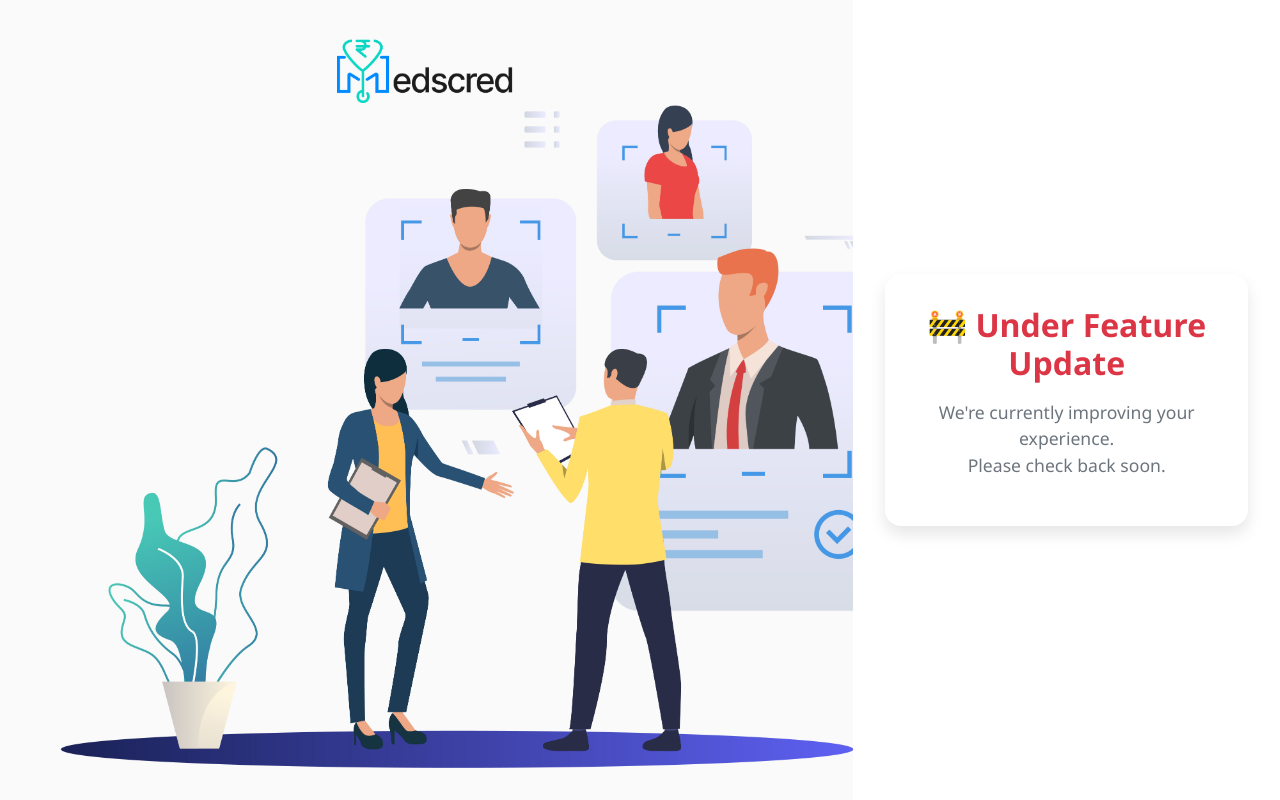
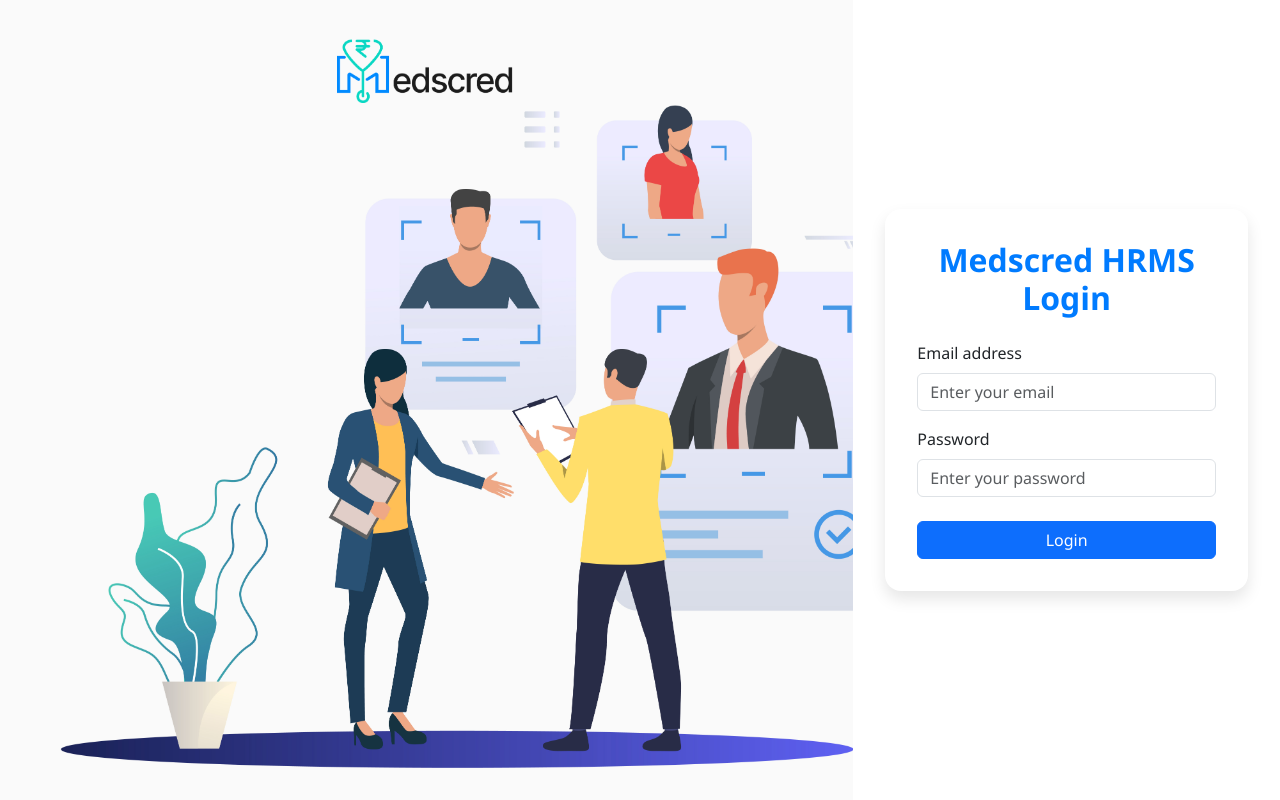
Before and after one commit to ModiFenil/new-repo-meds, a Flask app: page / in a window 1280 px wide. Run offline with Flask 3, Linux system fonts and the light colour scheme.

Commit message:
updated login.html

```diff
--- a/templates/login.html
+++ b/templates/login.html
@@ -3,9 +3,10 @@
 <head>
   <meta charset="UTF-8" />
   <meta name="viewport" content="width=device-width, initial-scale=1" />
-  <title>Medscred HRMS - Under Feature Update</title>
+  <title>Medscred HRMS Login</title>
   <link rel="icon" type="image/png" href="{{ url_for('static', filename='images/favicon.png') }}">
   <link rel="shortcut icon" type="image/png" href="{{ url_for('static', filename='images/favicon.png') }}">
+  <!-- Bootstrap 5 CSS CDN -->
   <link href="https://cdn.jsdelivr.net/npm/bootstrap@5.3.3/dist/css/bootstrap.min.css" rel="stylesheet" />
   <style>
     html, body {
@@ -16,23 +17,35 @@
     }
     .split-left {
       display: flex;
-      flex-direction: column;
       align-items: center;
-      justify-content: flex-start;
+      justify-content: center;
       background: url('/static/images/bg2.jpg') no-repeat center center;
       background-size: cover;
       height: 100vh;
       position: relative;
     }
+.split-left {
+  display: flex;
+  flex-direction: column;
+  align-items: center;        /* Center content horizontally */
+  justify-content: flex-start; /* Start at the top vertically */
+  background: url('/static/images/bg2.jpg') no-repeat center center;
+  background-size: cover;
+  height: 100vh;
+  position: relative;
+}
+
 .logo-container {
   padding: 10px;
   max-width: 340px;
   width: 100%;
-      margin-top: 24px;
+  margin-top: 24px;           /* Adjust as needed for spacing from top */
   display: flex;
-      justify-content: center;
+  justify-content: center;   /* Center logo horizontally inside container */
   align-items: center;
 }
+
+
     .logo-img {
       max-width: 180px;
       width: 100%;
@@ -47,23 +60,22 @@
       padding: 2rem;
       background-color: #ffffff;
     }
-    .update-card {
-      max-width: 500px;
+    .login-card {
+      max-width: 400px;
       width: 100%;
+      box-shadow: 0 0.5rem 1rem rgba(0,0,0,0.1);
+      border-radius: 1rem;
       padding: 2rem;
-      border-radius: 1rem;
       background-color: #fff;
-      box-shadow: 0 0.5rem 1rem rgba(0,0,0,0.1);
-      text-align: center;
     }
-    .update-card h2 {
+    .login-card h2 {
+      margin-bottom: 1.5rem;
       font-weight: 700;
-      color: #dc3545;
-      margin-bottom: 1rem;
+      color: #007bff;
     }
-    .update-card p {
-      font-size: 1.1rem;
-      color: #6c757d;
+    .form-control:focus {
+      box-shadow: 0 0 0 0.2rem rgba(0,123,255,.25);
+      border-color: #007bff;
     }
     @media (max-width: 991px) {
       .split-left {
@@ -85,18 +97,52 @@
       <!-- Left Side: Medscred Logo -->
       <div class="col-lg-8 col-md-7 split-left d-none d-md-flex">
         <div class="logo-container mx-auto">
-          <img src="{{ url_for('static', filename='images/medscred-logo.png') }}" alt="Medscred Logo" class="logo-img" />
+          <img src="{{ url_for('static', filename='images/medscred-logo.png') }}"
+               alt="Medscred Logo"
+               class="logo-img" />
         </div>
       </div>
-      <!-- Right Side: Update Message -->
+      <!-- Right Side: Login Form -->
       <div class="col-lg-4 col-md-5 split-right">
-        <div class="update-card">
-          <h2>🚧 Under Feature Update</h2>
-          <p>We're currently improving your experience.<br />Please check back soon.</p>
+        <div class="login-card">
+          <h2 class="text-center">Medscred HRMS Login</h2>
+          <form method="POST" action="{{ url_for('login') }}" novalidate>
+            <div class="mb-3">
+              <label for="email" class="form-label">Email address</label>
+              <input
+                type="email"
+                class="form-control"
+                id="email"
+                name="email"
+                placeholder="Enter your email"
+                required
+                autocomplete="username"
+              />
+            </div>
+            <div class="mb-4">
+              <label for="password" class="form-label">Password</label>
+              <input
+                type="password"
+                class="form-control"
+                id="password"
+                name="password"
+                placeholder="Enter your password"
+                required
+                autocomplete="current-password"
+              />
+            </div>
+            {% if error %}
+              <div class="alert alert-danger py-2" role="alert">
+                {{ error }}
+              </div>
+            {% endif %}
+            <button type="submit" class="btn btn-primary w-100">Login</button>
+          </form>
         </div>
       </div>
     </div>
   </div>
+  <!-- Bootstrap 5 JS Bundle with Popper -->
   <script src="https://cdn.jsdelivr.net/npm/bootstrap@5.3.3/dist/js/bootstrap.bundle.min.js"></script>
 </body>
 </html>
```
Lines whose indentation alone changed are shown as unchanged.
